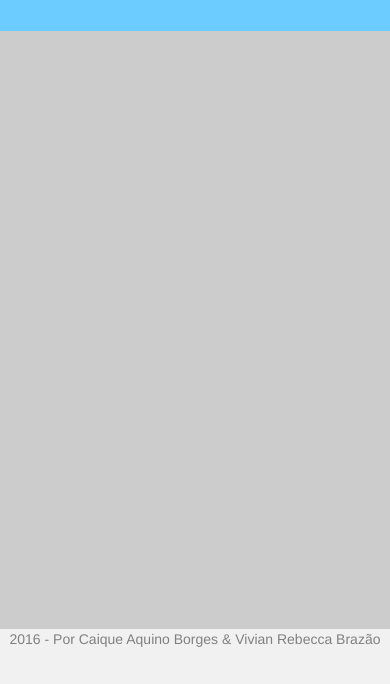
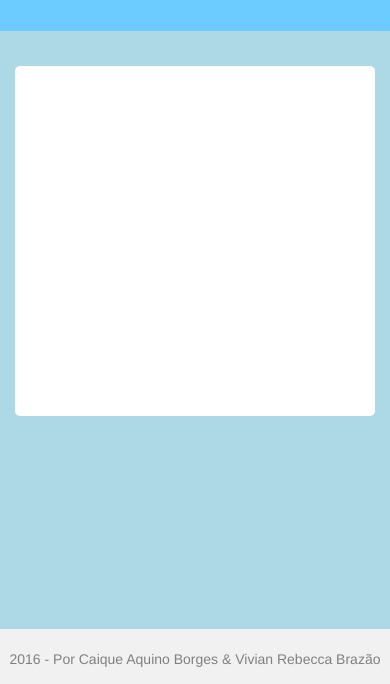
Before and after one commit to caiquetgr/FW2, a plain HTML site: page index.html in a window 390 px wide. Shown: the part 160-844 px from the top of the page. Drawn offline with Linux system fonts and the light colour scheme.

Commit message:
Adicionado retângulo. Adicionado responsividade do footer

```diff
--- a/index.html
+++ b/index.html
@@ -10,8 +10,14 @@
 
 <style>
 
+html {
+  position: relative;
+  min-height: 100%;
+}
+
 body{
-	background: rgba(0,0,0,.2);
+	background: rgb(173,216,230);
+	margin-bottom: 55px;
 }
 
 .footer {
@@ -33,6 +39,19 @@ body{
 	text-align: center;
 	background-color: rgb(109, 204, 255);
 	padding: 1.3em;
+	color: rgb(0,0,205);
+}
+
+.rectangle {
+  width: 100%;
+  height: 350px;
+  background: #FFFFFF;
+  border-radius: 5px;
+}
+
+.row{
+	padding-top: 1.2%;
+	padding-bottom: 1.2%;
 }
 
 
@@ -53,7 +72,23 @@ body{
    </div>
 </div>
 
-<footer class="footer"> <p>2016 - Por Caique Aquino Borges & Vivian Rebecca Brazão<p> </footer>
+
+<div class="container-fluid">
+
+	<div class="row">
+
+		<div class="col-md-3"></div>
+		<div class="col-md-6">
+			<div class="rectangle"></div>
+		</div>
+		<div class="col-md-3"></div>
+
+	</div>
+
+</div>
+
+
+<footer class="footer"> <br/><p>2016 - Por Caique Aquino Borges & Vivian Rebecca Brazão<p> </footer>
 
 
 </body>
```
